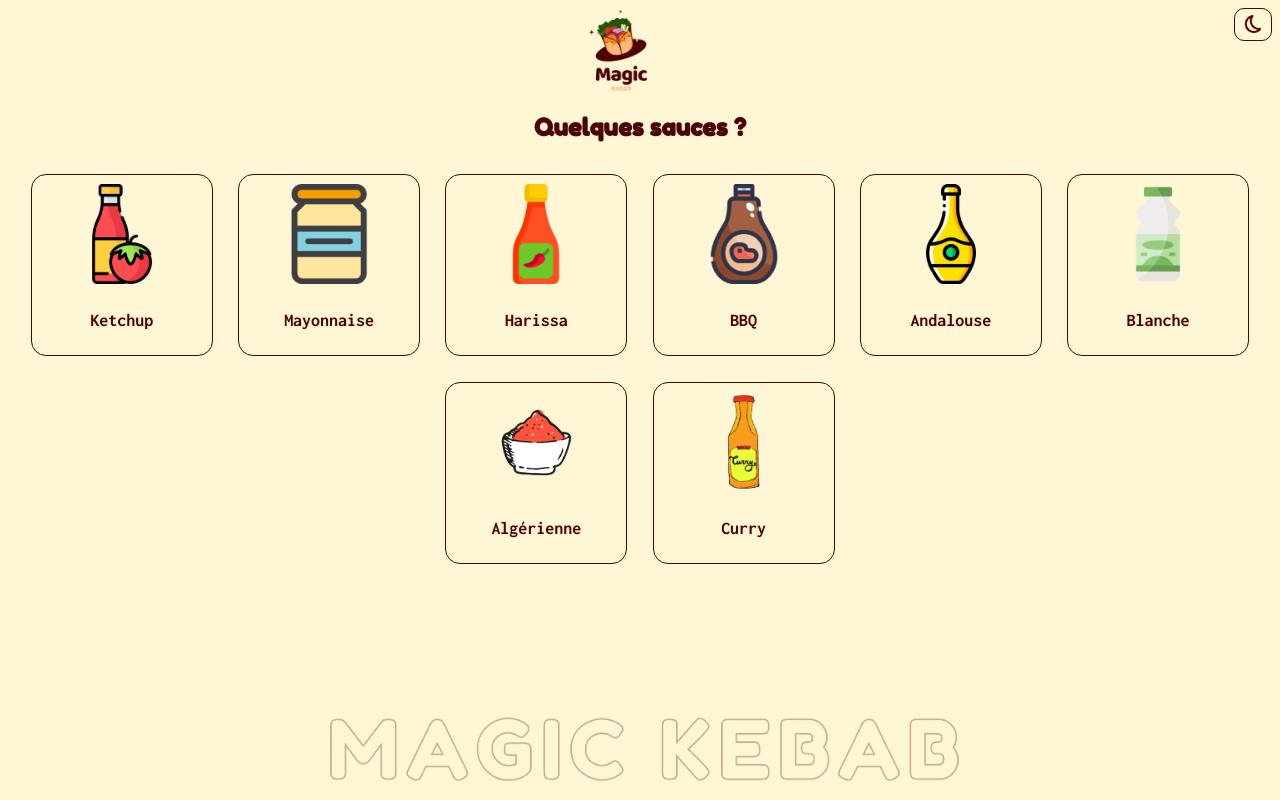
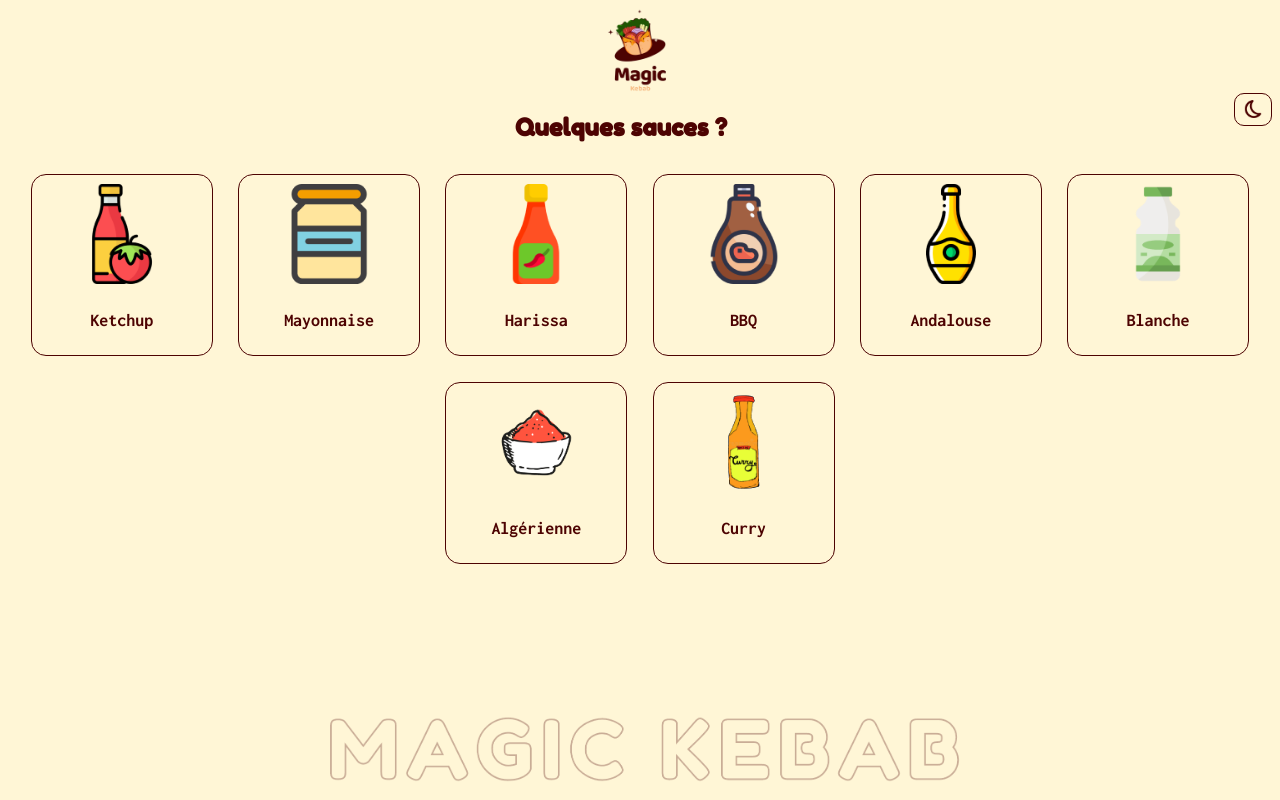
Before and after one commit to lea-hmd/3FULLFT-Project, a React (Create React App) app: page /choix-sauces in a window 1280 px wide. Built offline with nearby package versions, Linux system fonts and the light colour scheme.

Commit message:
Added Context
Functions kebab + theme

```diff
--- a/src/App.js
+++ b/src/App.js
@@ -1,4 +1,5 @@
 import './App.css';
+import React from 'react';
 import { ThemeProvider } from 'styled-components';
 import { GlobalStyles } from './components/themes/GlobalStyle';
 import { useDarkMode } from './components/themes/useDarkMode';
@@ -6,17 +7,21 @@ import { lightTheme, darkTheme } from './components/themes/Themes';
 import Toggle from './components/themes/Toggler';
 import { BrowserRouter as Router } from 'react-router-dom';
 import AppStructure from './views/AppStructure';
-
+import { OrderContext } from '../src/context/OrderContext';
+import { Button } from '@mui/material';
+import DarkModeIcon from '../src/components/themes/Toggler';
+import LightModeIcon from '../src/components/themes/Toggler';
 function App() {
-  const [theme, themeToggler] = useDarkMode();
-
-  const themeMode = theme === 'light' ? lightTheme : darkTheme;
+  //const [theme, themeToggler] = useDarkMode();
+  const { orderState, orderDispatch } = React.useContext(OrderContext);
+  const themeMode = orderState.theme === 'light' ? lightTheme : darkTheme;
   return (
     <Router>
       <ThemeProvider theme={themeMode}>
         <div>
           <GlobalStyles />
-          <Toggle theme={theme} toggleTheme={themeToggler} />
+
+          {/* <Toggle theme={theme} toggleTheme={themeToggler} /> */}
           <AppStructure></AppStructure>
         </div>
       </ThemeProvider>
--- a/src/components/themes/Toggler.js
+++ b/src/components/themes/Toggler.js
@@ -3,7 +3,7 @@ import { func, string } from 'prop-types';
 import styled from 'styled-components';
 import srcLMIcon from './lightModeIcon.png';
 import srcDMIcon from './darkModeIcon.png';
-
+import { OrderContext } from '../../context/OrderContext';
 const Button = styled.button`
   background: ${({ theme }) => theme.background};
   border: 1px solid ${({ theme }) => theme.toggleBorder};
@@ -26,11 +26,17 @@ const DarkModeIcon = styled.img`
   width: 1.5rem;
 `;
 DarkModeIcon.defaultProps = { src: srcDMIcon };
-const Toggle = ({ theme, toggleTheme }) => {
+const Toggle = ({ theme }) => {
+  const { orderState, orderDispatch } = React.useContext(OrderContext);
+
   return (
     <>
-      <Button onClick={toggleTheme}>
-        {theme === 'light' ? (
+      <Button
+        onClick={() => {
+          orderDispatch({ type: 'switchTheme', payload: orderState.theme });
+        }}
+      >
+        {orderState.theme === 'light' ? (
           <DarkModeIcon></DarkModeIcon>
         ) : (
           <LightModeIcon></LightModeIcon>
@@ -41,6 +47,5 @@ const Toggle = ({ theme, toggleTheme }) => {
 };
 Toggle.propTypes = {
   theme: string.isRequired,
-  toggleTheme: func.isRequired,
 };
 export default Toggle;
--- /dev/null
+++ b/src/context/OrderContext.js
@@ -0,0 +1,146 @@
+import React from 'react';
+
+const OrderContext = React.createContext();
+const localState = JSON.parse(localStorage.getItem('localState'));
+
+const initialState = {
+  order: {
+    pain: null,
+    viande: null,
+    garnitures: [],
+    sauces: [],
+  },
+  orderCart: [],
+  theme: 'light',
+};
+
+function orderReducer(state, action) {
+  switch (action.type) {
+    case 'switchTheme': {
+      return {
+        ...state,
+        theme: action.payload === 'light' ? 'dark' : 'light',
+      };
+    }
+    case 'choosePain': {
+      return {
+        ...state,
+        order: { ...state.order, pain: action.payload },
+      };
+    }
+    case 'chooseViande': {
+      return {
+        ...state,
+        order: { ...state.order, viande: action.payload },
+      };
+    }
+    case 'chooseGarnitures': {
+      let tmp = state.order.garnitures;
+      tmp.push(action.payload);
+      return {
+        ...state,
+        order: { ...state.order, garnitures: [...new Set(tmp)] },
+      };
+    }
+    case 'chooseSauces': {
+      let tmp = state.order.sauces;
+      tmp.push(action.payload);
+      return {
+        ...state,
+        order: { ...state.order, sauces: [...new Set(tmp)] },
+      };
+    }
+    case 'removeGarniture': {
+      let tmp = state.order.garnitures;
+      tmp.splice(tmp.indexOf(action.payload), 1);
+      return {
+        ...state,
+        order: { ...state.order, garnitures: [...new Set(tmp)] },
+      };
+    }
+    case 'removeSauce': {
+      let tmp = state.order.sauces;
+      console.log(tmp);
+      tmp.splice(tmp.indexOf(action.payload), 1);
+      console.log(tmp);
+      return {
+        ...state,
+        order: { ...state.order, sauces: [...tmp] },
+      };
+    }
+    case 'addOrderToCart': {
+      let tmp = state.orderCart;
+      tmp.push({ kebab: state.order, quantity: 1, id: Date.now() });
+      return {
+        ...state,
+        order: initialState.order,
+        orderCart: tmp,
+      };
+    }
+    case 'increaseQty': {
+      let tmp = state.orderCart;
+      tmp = tmp.map((element) => {
+        if (element.id === action.payload) {
+          return { ...element, quantity: element.quantity + 1 };
+        }
+        return element;
+      });
+      return {
+        ...state,
+        orderCart: tmp,
+      };
+    }
+    case 'decreaseQuantity': {
+      let tmp = state.orderCart;
+      tmp = tmp.map((element) => {
+        if (element.id === action.payload && element.quantity !== 1) {
+          return { ...element, quantity: element.quantity - 1 };
+        }
+        return element;
+      });
+      return {
+        ...state,
+        orderCart: tmp,
+      };
+    }
+    case 'deleteOrderFromCart': {
+      let tmp = state.orderCart;
+      tmp = tmp.filter((element) => element.id !== action.payload);
+      return {
+        ...state,
+        orderCart: tmp,
+      };
+    }
+    case 'resetOrder': {
+      return {
+        ...state,
+        order: initialState.order,
+      };
+    }
+    case 'cancelAll': {
+      return initialState;
+    }
+    default: {
+      return state;
+    }
+  }
+}
+
+function OrderProvider({ children }) {
+  const [orderState, orderDispatch] = React.useReducer(
+    orderReducer,
+    localState || initialState,
+  );
+
+  React.useEffect(() => {
+    localStorage.setItem('kebabState', JSON.stringify(orderState));
+  }, [orderState]);
+
+  return (
+    <OrderContext.Provider value={{ orderState, orderDispatch }}>
+      {children}
+    </OrderContext.Provider>
+  );
+}
+
+export { OrderProvider, OrderContext };
--- a/src/index.js
+++ b/src/index.js
@@ -1,13 +1,13 @@
-import React from 'react';
 import ReactDOM from 'react-dom';
 import './index.css';
 import App from './App';
 import reportWebVitals from './reportWebVitals';
+import { OrderProvider } from '../src/context/OrderContext';
 
 ReactDOM.render(
-  <React.StrictMode>
+  <OrderProvider>
     <App />
-  </React.StrictMode>,
+  </OrderProvider>,
   document.getElementById('root'),
 );
 
--- a/src/views/AppStructure.js
+++ b/src/views/AppStructure.js
@@ -5,11 +5,13 @@ import ChoixGarnitures from './ChoixGarnitures';
 import ChoixSauces from './ChoixSauces';
 import Header from '../components/header/Header';
 import Footer from '../components/footer/Footer';
+import Toggle from '../components/themes/Toggler';
 
 function AppStructure() {
   return (
     <div>
       <Header></Header>
+      <Toggle></Toggle>
       <Switch>
         <Route exact path='/' component={ChoixPains} />
         <Route exact path='/choix-pains' component={ChoixPains} />
```
